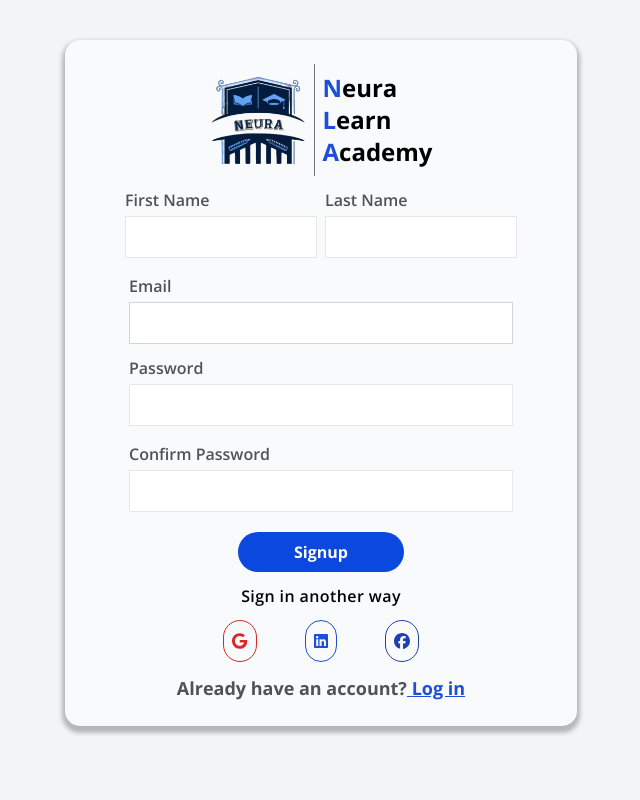
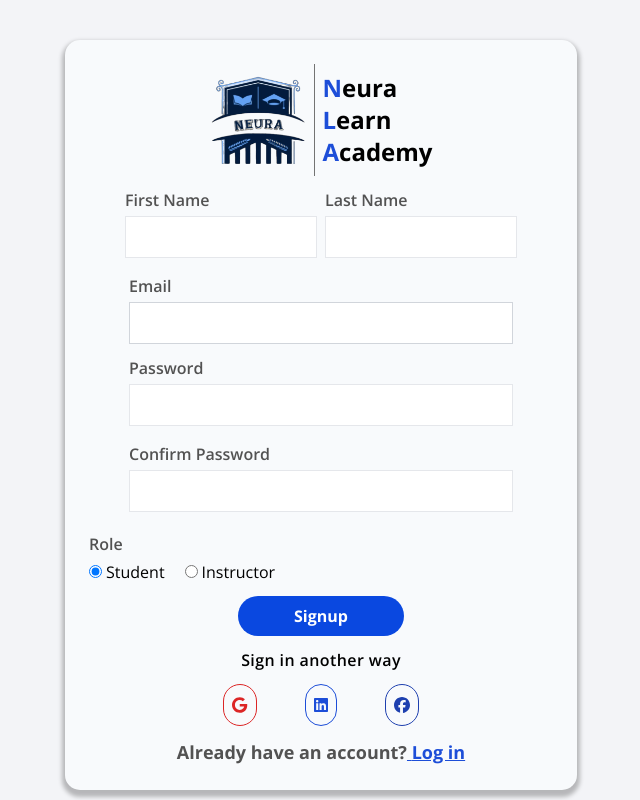
Before and after one commit to FrontEndDevo/NeuraLearnAcademy, a React (Vite) app: page /signup in a window 1280 px wide. Shown: the top 800 px of the page, without its empty margins (319-959 px from the left). Built offline with nearby package versions, Linux system fonts and the light colour scheme.

Commit message:
Add radio button for role of user

```diff
--- a/src/components/Registration/SignUp/SignUp.jsx
+++ b/src/components/Registration/SignUp/SignUp.jsx
@@ -20,6 +20,7 @@ const SignUp = () => {
   const [email, setEmail] = useState("");
   const [password, setPassword] = useState("");
   const [rePassword, setRePassword] = useState("");
+  const [role, setRole] = useState("student"); // New state for role
   const [spinner, setSpinner] = useState(false);
 
   const isAuthenticated = useSelector(
@@ -31,9 +32,17 @@ const SignUp = () => {
   const handleSubmit = async (e) => {
     e.preventDefault();
 
-    if (firstName && lastName && email && password && rePassword) {
+    if (firstName && lastName && email && password && rePassword && role) {
       setSpinner(true);
-      await signup(dispatch, firstName, lastName, email, password, rePassword);
+      await signup(
+        dispatch,
+        firstName,
+        lastName,
+        email,
+        password,
+        rePassword,
+        // role
+      ); // Include role in signup
       setSpinner(false);
       dispatch(openModal("registration"));
     }
@@ -143,6 +152,34 @@ const SignUp = () => {
               />
             </div>
 
+            <div className="w-full m-x-auto">
+              <label className="block mb-1 text-base font-semibold text-neutral-600">
+                Role
+              </label>
+              <div className="flex justify-start w-full gap-5">
+                <label>
+                  <input
+                    type="radio"
+                    value="student"
+                    checked={role === "student"}
+                    onChange={(e) => setRole(e.target.value)}
+                    className="mr-1"
+                  />
+                  Student
+                </label>
+                <label>
+                  <input
+                    type="radio"
+                    value="instructor"
+                    checked={role === "instructor"}
+                    onChange={(e) => setRole(e.target.value)}
+                    className="mr-1"
+                  />
+                  Instructor
+                </label>
+              </div>
+            </div>
+
             <RegisterButton
               keyword="Signup"
               isLoading={spinner}
```
